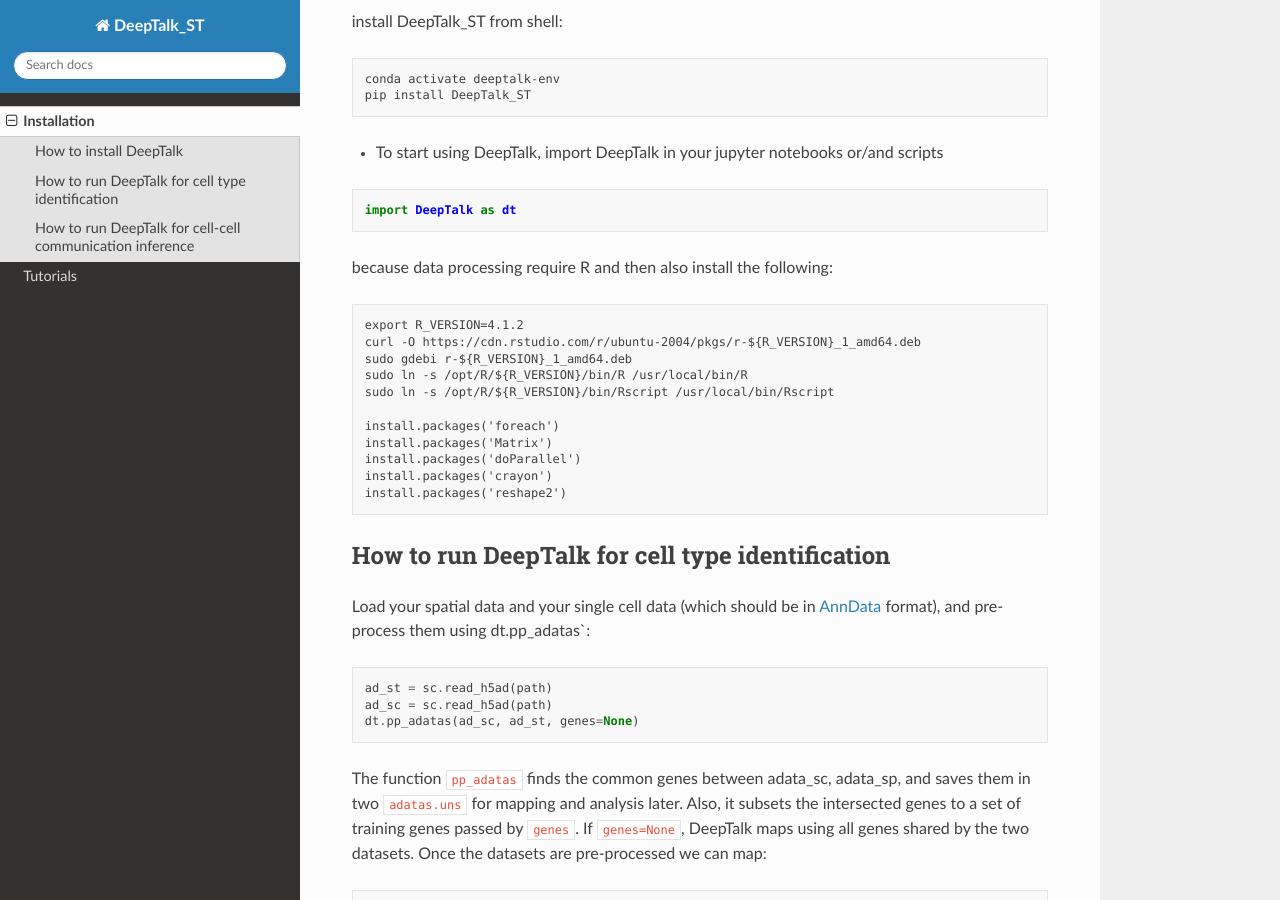
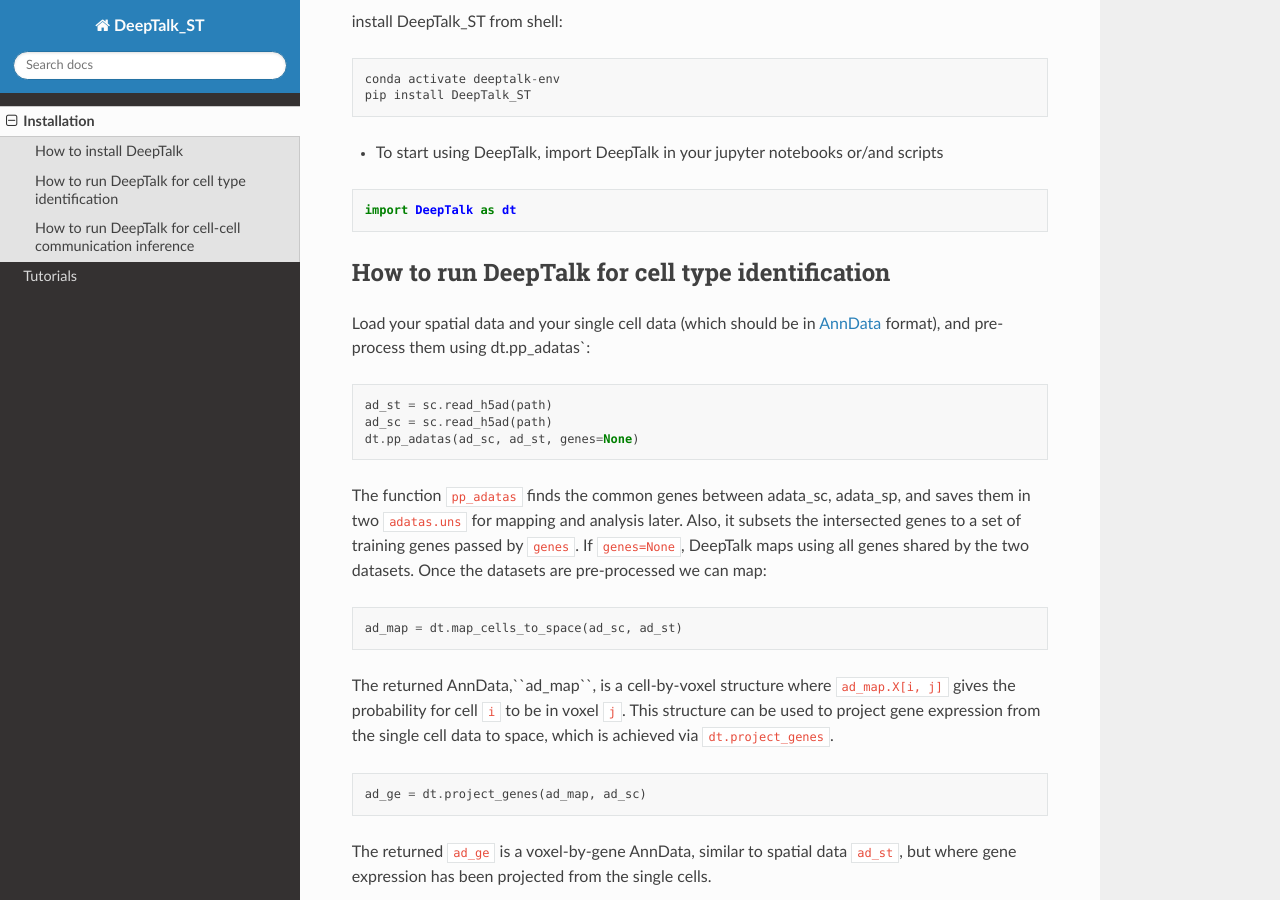
Before and after one commit to JiangBioLab/DeepTalk, a Sphinx documentation site: the page built from docs/installation.md, in a window 1280 px wide and 900 px high, scrolled down 394 px. Built offline with Sphinx 7.4.7 and the Read the Docs theme 2.0.0, drawn with Linux system fonts in a browser that asks for light colours; pages that are not in the unit, such as notebooks, are missing from menus.

Commit message:
Update installation.md

````diff
--- a/docs/installation.md
+++ b/docs/installation.md
@@ -20,21 +20,6 @@ To install DeepTalk, make sure you have [PyTorch](https://pytorch.org/) and [sca
 
 ```
   import DeepTalk as dt
-```
-because data processing require R and then also install the following:
-
-```
-  export R_VERSION=4.1.2
-  curl -O https://cdn.rstudio.com/r/ubuntu-2004/pkgs/r-${R_VERSION}_1_amd64.deb
-  sudo gdebi r-${R_VERSION}_1_amd64.deb
-  sudo ln -s /opt/R/${R_VERSION}/bin/R /usr/local/bin/R
-  sudo ln -s /opt/R/${R_VERSION}/bin/Rscript /usr/local/bin/Rscript
-
-  install.packages('foreach')
-  install.packages('Matrix')
-  install.packages('doParallel')
-  install.packages('crayon')
-  install.packages('reshape2')
 ```
 
 ## How to run DeepTalk for cell type identification
````
